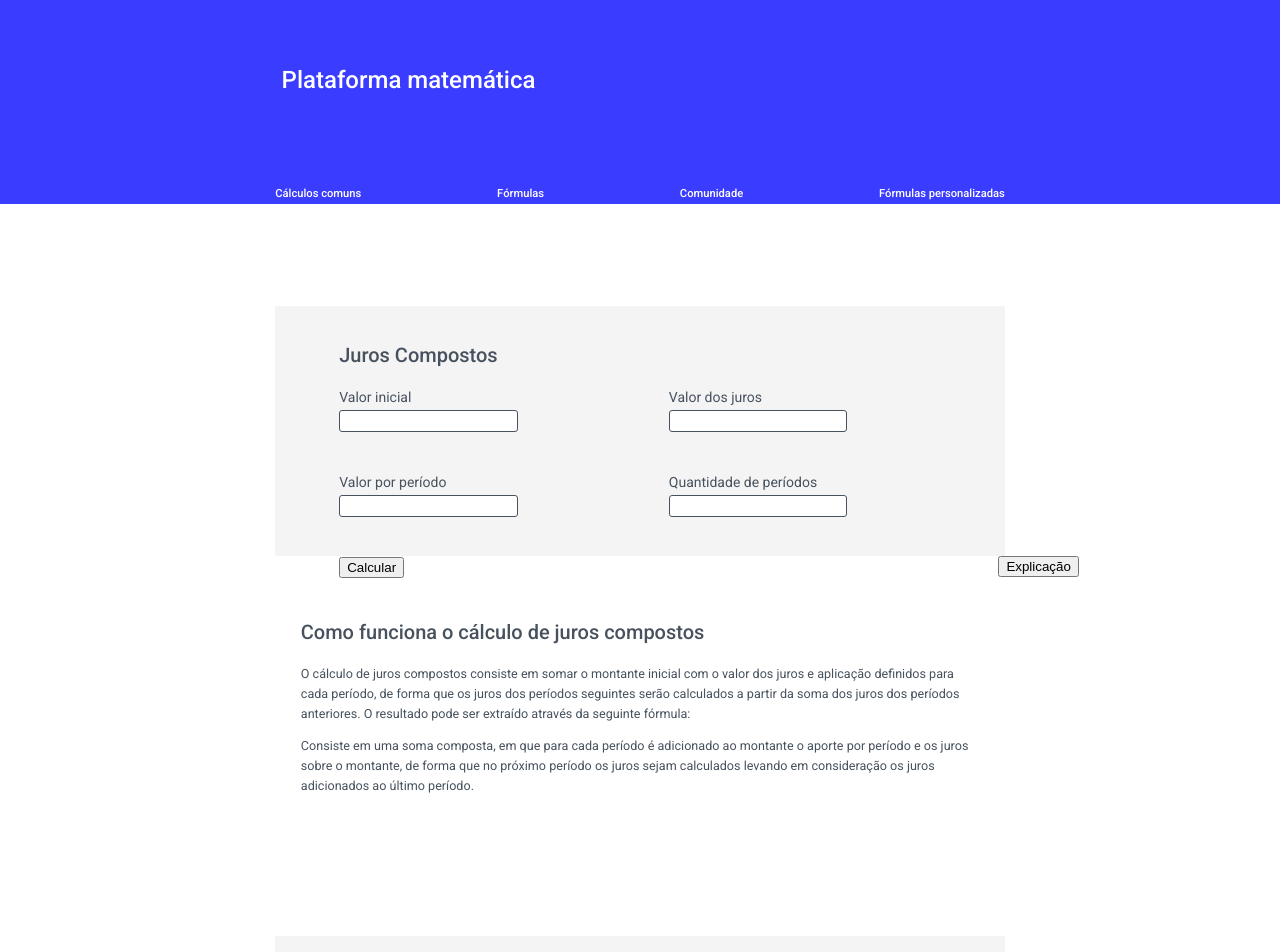
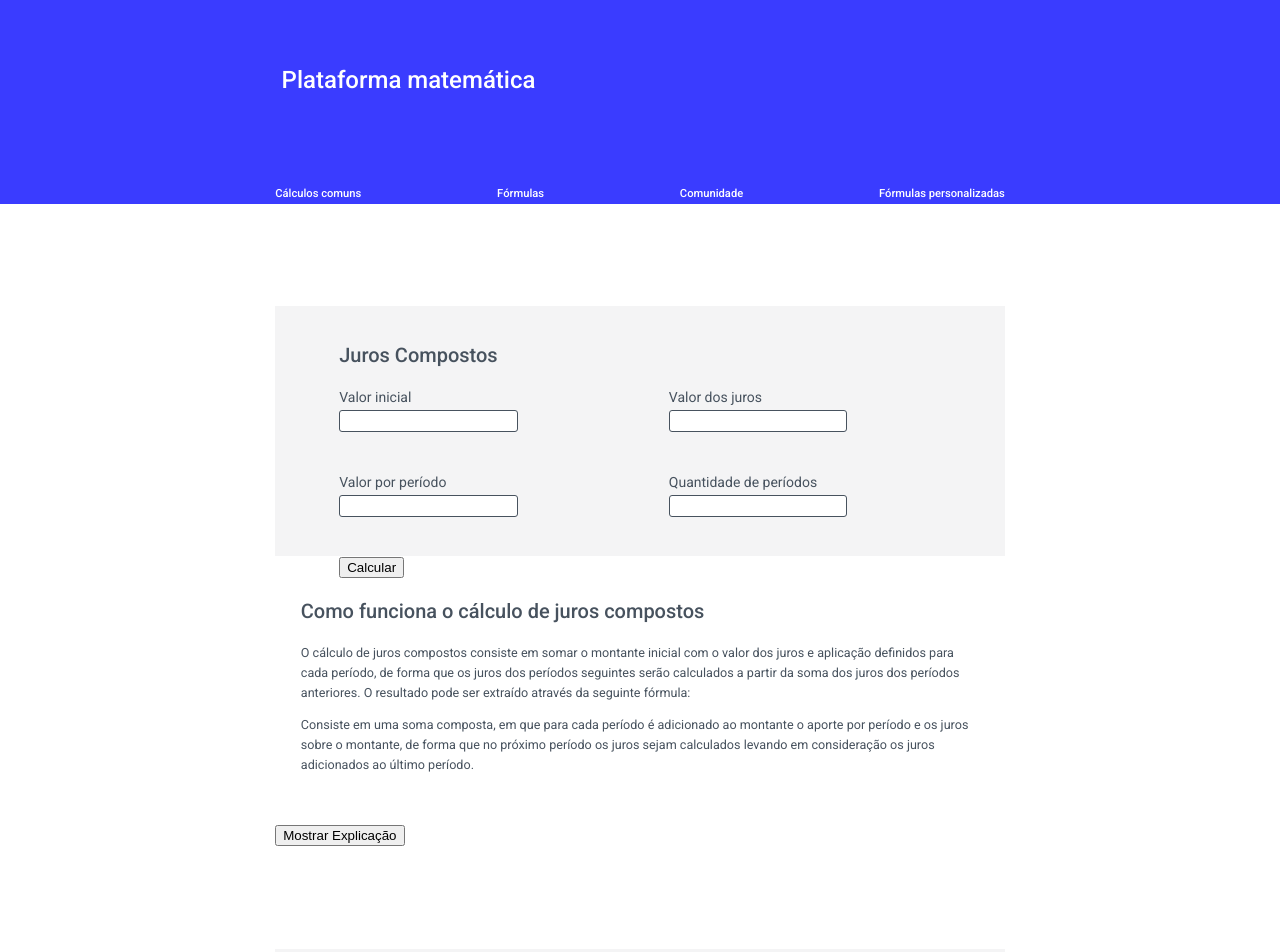
Before and after one commit to gustavoJunkes/math-platform, an Angular app: page /matematica/juros in a window 1280 px wide. Shown: the top 952 px of the page. Built offline with nearby package versions, Linux system fonts and the light colour scheme.

Commit message:
Adding function of show and hide explanation

```diff
--- a/src/app/features/math/compound-interest/compound-interest.component.css
+++ b/src/app/features/math/compound-interest/compound-interest.component.css
@@ -58,3 +58,8 @@
     box-sizing: border-box;
     font-size: 0.9em;
 }
+
+.show-explanation-button {
+    margin-left: 21.5%;
+    margin-top: 1%;
+}
--- a/src/app/features/math/compound-interest/compound-interest.component.html
+++ b/src/app/features/math/compound-interest/compound-interest.component.html
@@ -9,25 +9,25 @@
             <div  class="input-container">
                 <label for="initial-value">Valor inicial</label>
                 <br>
-                <input type="text" class="input-field" id="initial-value" formControlName="initialValue">
+                <input type="number" class="input-field" id="initial-value" formControlName="initialValue">
             </div>
 
             <div class="input-container">
                 <label for="interest-value">Valor dos juros</label>
                 <br>
-                <input type="text" class="input-field" id="interest-value" formControlName="interestValue">
+                <input type="number" class="input-field" id="interest-value" formControlName="interestValue">
             </div>
 
             <div  class="input-container">
                 <label for="value-period">Valor por período</label>
                 <br>
-                <input type="text" class="input-field" id="value-period" formControlName="valuePeriod">
+                <input type="number" class="input-field" id="value-period" formControlName="valuePeriod">
             </div>
 
             <div class="input-container ">
                 <label for="number-periods">Quantidade de períodos</label>
                 <br>
-                <input type="text" class="input-field" id="number-periods" formControlName="numberPeriods">
+                <input type="number" class="input-field" id="number-periods" formControlName="numberPeriods">
             </div>
         </div>
 
@@ -35,8 +35,7 @@
     </form>
 
 </div>
-<button>Explicação</button>
-<div class="explanation-card">
+<div class="explanation-card" *ngIf="showExplanation">
     <h2>Como funciona o cálculo de juros compostos</h2>
     <p> O cálculo de juros compostos consiste em somar o montante inicial com o valor dos juros e aplicação definidos para cada período,
          de forma que os juros dos períodos seguintes serão calculados a partir da soma dos juros dos períodos anteriores. O resultado pode ser extraído através da seguinte fórmula:</p>
@@ -46,6 +45,8 @@
 
     </p>
 </div>
+<button (click)="changeShowExplanation()"  class="show-explanation-button">Mostrar Explicação</button>
+
 
 <div class="calculation-card">
     <div class="card-title">
--- a/src/app/features/math/compound-interest/compound-interest.component.ts
+++ b/src/app/features/math/compound-interest/compound-interest.component.ts
@@ -8,7 +8,8 @@ import { FormBuilder, FormGroup, Validators } from '@angular/forms';
 })
 export class CompoundInterestComponent implements OnInit {
 
-  calculationForm!: FormGroup
+  calculationForm!: FormGroup;
+  showExplanation: boolean = true;
 
   constructor(private formBuilder : FormBuilder) { }
 
@@ -51,4 +52,8 @@ export class CompoundInterestComponent implements OnInit {
     finalValue = +(finalValue.toFixed(2))
     window.alert(finalValue)
   }
+
+  changeShowExplanation() {
+    this.showExplanation = !this.showExplanation;
+  }
 }
--- a/src/app/features/math/math.module.ts
+++ b/src/app/features/math/math.module.ts
@@ -19,4 +19,5 @@ import { FormsModule, ReactiveFormsModule } from '@angular/forms';
     ReactiveFormsModule
   ]
 })
+
 export class MathModule { }
```
